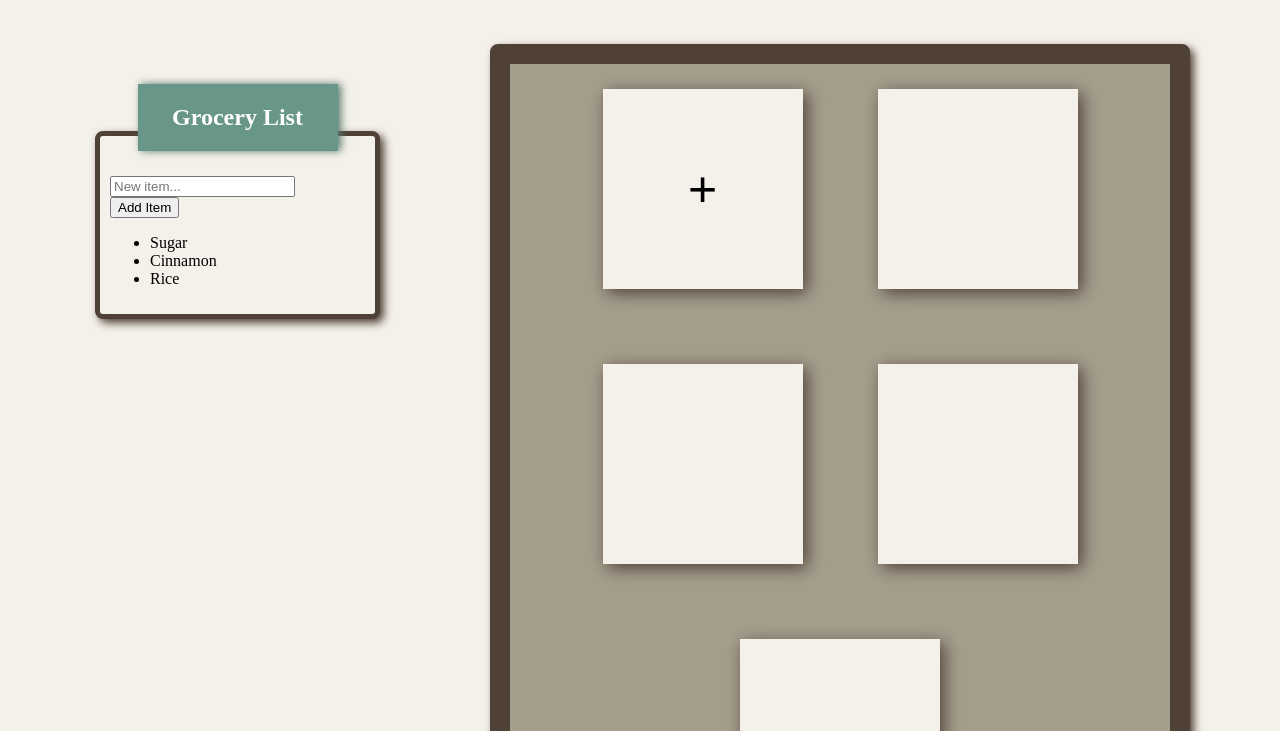
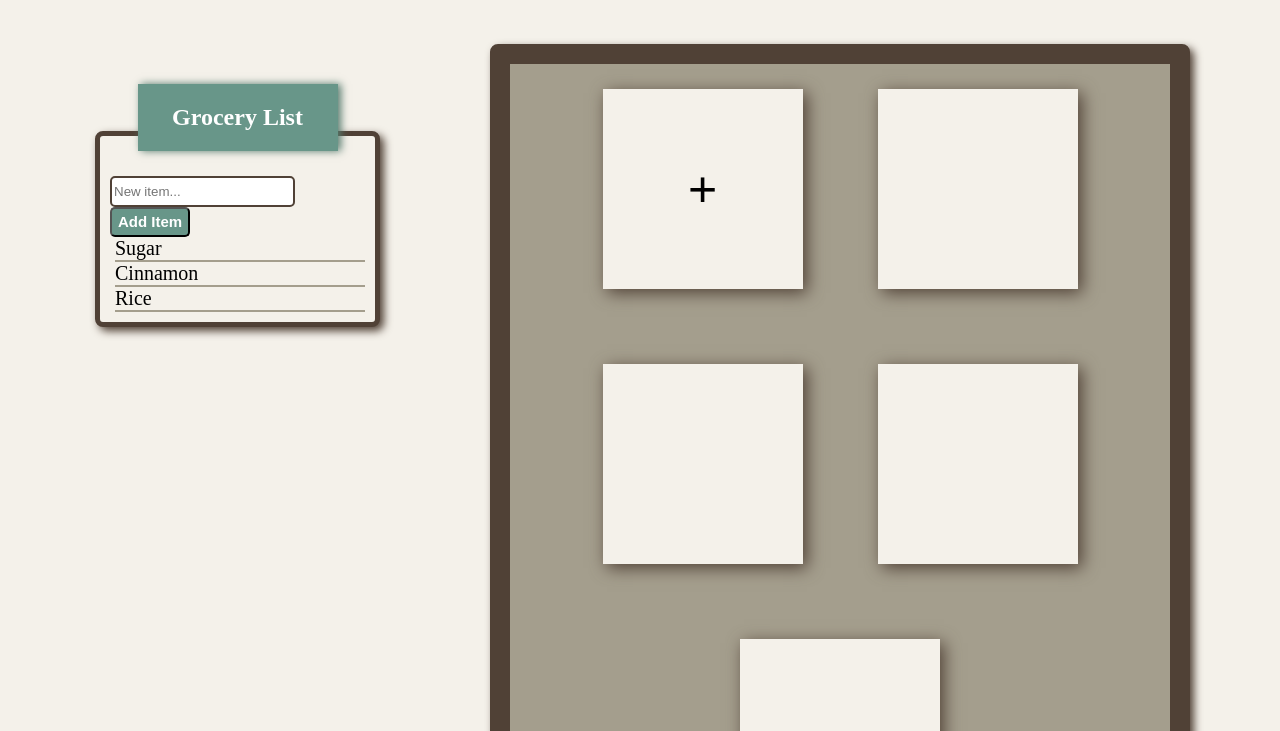
Before and after one commit to hunter-byte-afk/ReciMe, a website: page html/index.html in a window 1280 px wide. Shown: the part 69-800 px from the top of the page. Drawn offline with Linux system fonts and the light colour scheme; no server answers.

Commit message:
Update style.css
-updating visuals on grocery list

```diff
--- a/html/style.css
+++ b/html/style.css
@@ -207,7 +207,40 @@ button{
     width: 255px;
     box-shadow: 4px 4px 8px #504136;
     border-radius: 8px;
+    font-size: 20px;
 }
+
+.grocery input{
+    border: 2px solid #504136;
+    border-radius: 5px;
+    height: 25px;
+}
+
+.grocery button{
+    background-color: #689689;
+    color: white;
+    height: 30px;
+    font-size: 15px;
+    font-weight: bold;
+    border-radius: 5px;
+}
+
+#groceryList{
+    margin: 0px;
+    padding-left: 5px;
+}
+
+#groceryList li{
+    justify-content: space-between;
+    display: flex;
+    border-bottom: 2px solid #A49E8D;
+    list-style-type: disc;
+}
+
+#groceryList button{
+    height: 25px;
+}
+
 
 .pinboard{
     background-color: #A49E8D;
```
